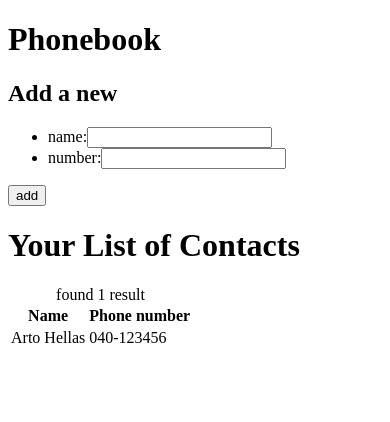
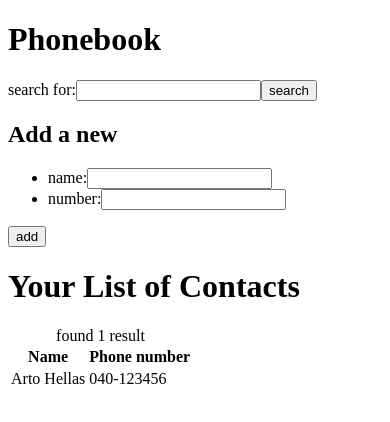
Before and after one commit to KareimGazer/FSO, a React (Vite) app in the folder part2/phonebook/: page / in a window 390 px wide. Shown: the top 422 px of the page. Built offline with nearby package versions, Linux system fonts and the light colour scheme.

Commit message:
phonebook completed

```diff
--- a/part2/phonebook/src/App.jsx
+++ b/part2/phonebook/src/App.jsx
@@ -8,6 +8,7 @@ const App = () => {
   const [persons, setPersons] = useState([{ id: 1, name: 'Arto Hellas', number: '040-123456' }])
   const [newName, setNewName] = useState('')
   const [newNumber, setNewNumber] = useState('')
+  const [searchTerm, setSearchTerm] = useState('')
 
   const handelSubmit = (event) => {
     event.preventDefault()
@@ -15,7 +16,7 @@ const App = () => {
       alert('Please enter a name and number')
       return
     }
-    if(persons.find(person => person.name === newName)) {
+    if(persons.find(person => person.name.toLowerCase() === newName.toLowerCase())) {
       alert(`${newName} is already added to phonebook`)
       return
     }
@@ -33,13 +34,15 @@ const App = () => {
     setNewNumber('')
   }
 
+  const filteredPersons = persons.filter(person => person.name.toLowerCase().includes(searchTerm.toLowerCase()))
+
   return (
     <>
       <Dashboard title={'Phonebook'}>
-        <Filter></Filter>
+        <Filter term={searchTerm} onFilter={setSearchTerm}></Filter>
         <PersonForm newName={newName} onNameChange={setNewName} newNumber={newNumber} onNumberChange={setNewNumber} onSubmit={handelSubmit}/>
       </Dashboard>
-      <PeopleList title={'Your List of Contacts'} people={persons}/>
+      <PeopleList title={'Your List of Contacts'} people={filteredPersons}/>
     </>
   )
 }
--- a/part2/phonebook/src/Filter.jsx
+++ b/part2/phonebook/src/Filter.jsx
@@ -1,5 +1,13 @@
-const Filter = ({term, items, onFilter}) => {
+const Filter = ({term, onFilter}) => {
 
+    return (
+        <label htmlFor="search-bar">
+            search for:
+            <input id="search-bar" type="text" value={term} onChange={(event) => onFilter(event.target.value)}/>
+            <button type="submit">search</button>
+        </label>
+
+    )
 }
 
 export default Filter;
```
